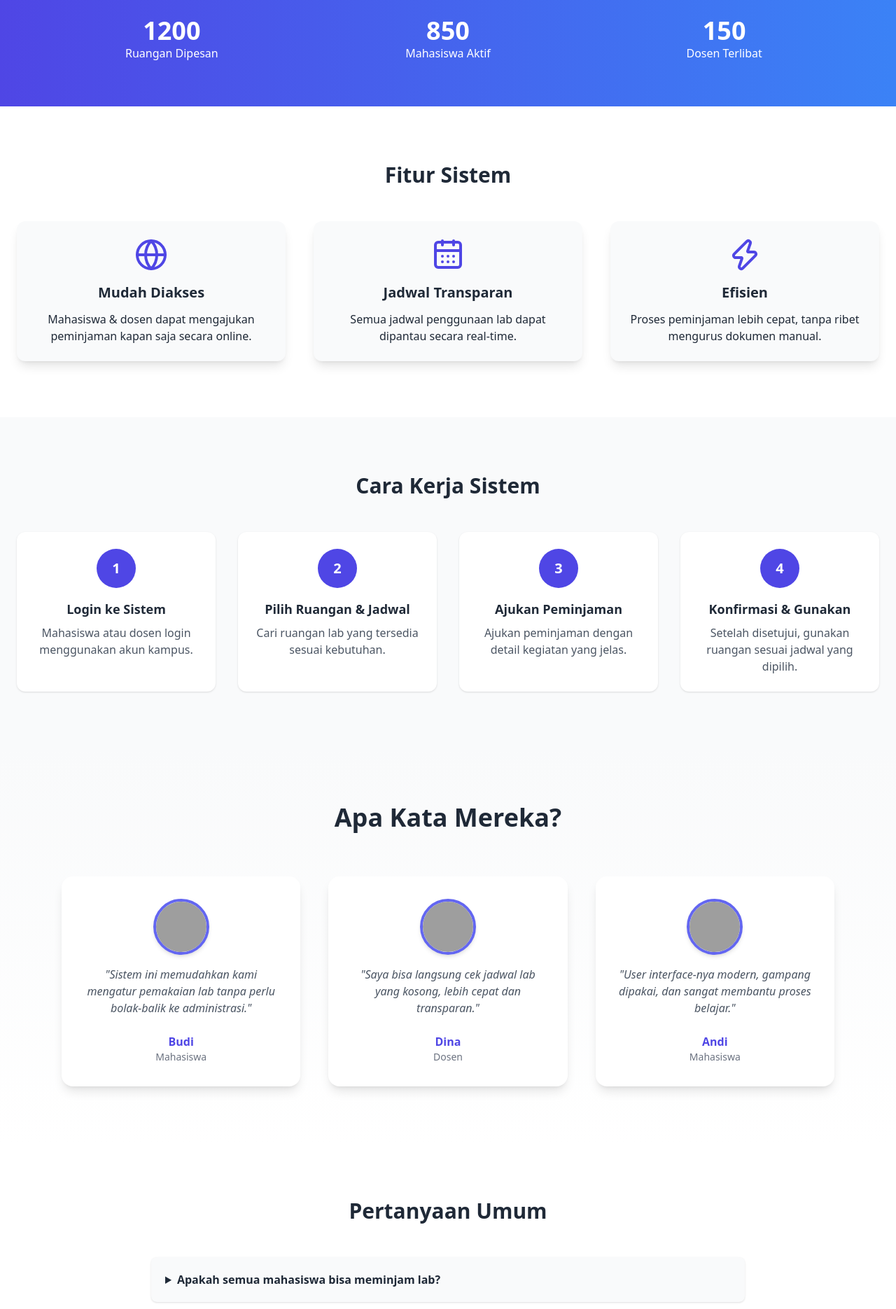
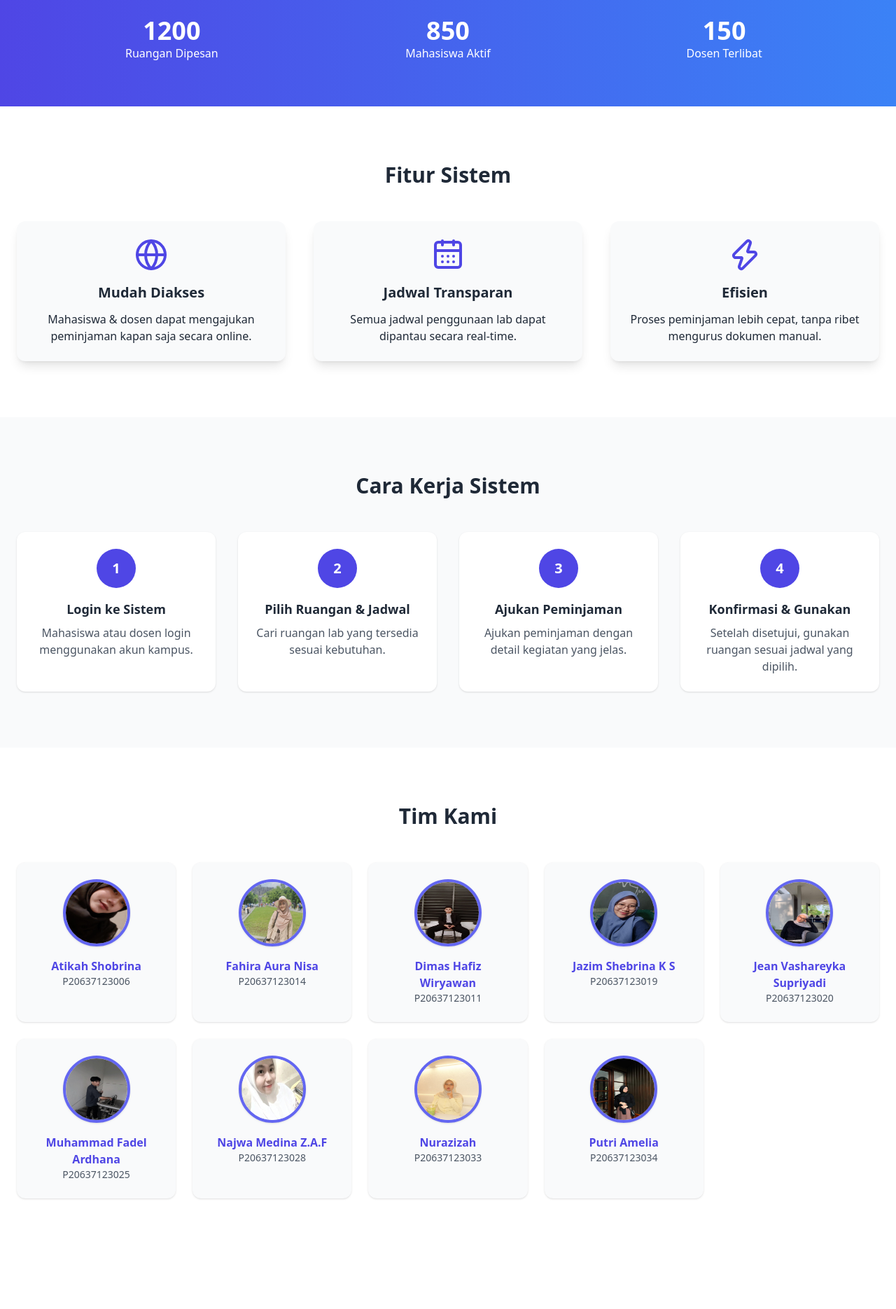
Before and after one commit to njwnfa/peminjaman_ruangan, a CodeIgniter app: page /peminjaman_ruangan/ in a window 1280 px wide. Shown: the part 840-2710 px from the top of the page at 70% size. Run offline with CodeIgniter, Linux system fonts and the light colour scheme; some libraries are stand-ins or nearby versions; grey boxes are pictures that could not be loaded.

Commit message:
Add Our Team section and ruangan description field
Replaced the Testimoni section with a new Our Team section on the landing page, including team member images and details. Updated navigation links to reflect this change. Added support for a 'deskripsi' field in the admin Ruangan controller for both add and edit actions. Uploaded team member images and a new ruangan image.

```diff
--- a/application/controllers/admin/Ruangan.php
+++ b/application/controllers/admin/Ruangan.php
@@ -27,6 +27,7 @@ class Ruangan extends CI_Controller {
     public function add() {
         $nama = $this->input->post('nama_ruangan', true);
         $kapasitas = $this->input->post('kapasitas', true);
+        $deskripsi = $this->input->post('deskripsi', true);
         $status = $this->input->post('status', true) ?? 'tersedia';
 
         // Pastikan folder upload ada
@@ -58,6 +59,7 @@ class Ruangan extends CI_Controller {
         $data = [
             'nama_ruangan' => $nama,
             'kapasitas'    => $kapasitas,
+            'deskripsi'    => $deskripsi,
             'status'       => $status,
             'gambar'       => $gambar,
             'created_at'   => date('Y-m-d H:i:s')
@@ -80,6 +82,7 @@ class Ruangan extends CI_Controller {
 
         $nama = $this->input->post('nama_ruangan', true);
         $kapasitas = $this->input->post('kapasitas', true);
+        $deskripsi = $this->input->post('deskripsi', true);
         $status = $this->input->post('status', true);
 
         // Upload gambar baru jika ada
@@ -109,6 +112,7 @@ class Ruangan extends CI_Controller {
         $data = [
             'nama_ruangan' => $nama,
             'kapasitas'    => $kapasitas,
+            'deskripsi'    => $deskripsi,
             'status'       => $status,
             'gambar'       => $gambar,
             'updated_at'   => date('Y-m-d H:i:s')
--- a/application/views/landing_page.php
+++ b/application/views/landing_page.php
@@ -44,7 +44,7 @@
       <div class="hidden md:flex items-center space-x-6 font-medium">
         <a href="#fitur" class="hover:text-indigo-600 transition">Fitur</a>
         <a href="#cara-kerja" class="hover:text-indigo-600 transition">Cara Kerja</a>
-        <a href="#testimoni" class="hover:text-indigo-600 transition">Testimoni</a>
+        <a href="#our-team" class="hover:text-indigo-600 transition">Our Team</a>
         <a href="#faq" class="hover:text-indigo-600 transition">FAQ</a>
         <a href="#kontak" class="hover:text-indigo-600 transition">Kontak</a>
 
@@ -188,14 +188,13 @@
 
 
   <!-- Testimoni -->
-  <section id="testimoni" class="py-20 bg-gradient-to-b from-gray-50 to-white dark:from-gray-950 dark:to-gray-900">
+  <!-- <section id="testimoni" class="py-20 bg-gradient-to-b from-gray-50 to-white dark:from-gray-950 dark:to-gray-900">
     <div class="max-w-6xl mx-auto px-6 text-center">
       <h3 class="text-4xl font-bold mb-16 text-gray-800 dark:text-white">
         Apa Kata Mereka?
       </h3>
 
       <div class="grid md:grid-cols-3 gap-10">
-        <!-- Card 1 -->
         <div class="p-8 bg-white dark:bg-gray-900 rounded-2xl shadow-lg hover:shadow-2xl transition duration-300 transform hover:-translate-y-2">
           <div class="flex flex-col items-center">
             <img src="https://i.pravatar.cc/100?img=3" alt="Budi" class="w-20 h-20 rounded-full border-4 border-indigo-500 shadow-md mb-4">
@@ -205,7 +204,6 @@
           </div>
         </div>
 
-        <!-- Card 2 -->
         <div class="p-8 bg-white dark:bg-gray-900 rounded-2xl shadow-lg hover:shadow-2xl transition duration-300 transform hover:-translate-y-2">
           <div class="flex flex-col items-center">
             <img src="https://i.pravatar.cc/100?img=5" alt="Dina" class="w-20 h-20 rounded-full border-4 border-indigo-500 shadow-md mb-4">
@@ -215,7 +213,6 @@
           </div>
         </div>
 
-        <!-- Card 3 -->
         <div class="p-8 bg-white dark:bg-gray-900 rounded-2xl shadow-lg hover:shadow-2xl transition duration-300 transform hover:-translate-y-2">
           <div class="flex flex-col items-center">
             <img src="https://i.pravatar.cc/100?img=7" alt="Andi" class="w-20 h-20 rounded-full border-4 border-indigo-500 shadow-md mb-4">
@@ -226,8 +223,73 @@
         </div>
       </div>
     </div>
+  </section> -->
+
+
+  <!-- Our Team -->
+  <section id="our-team" class="py-20 bg-white dark:bg-gray-900">
+    <div class="max-w-7xl mx-auto px-6">
+      <h3 class="text-3xl font-bold text-center mb-12">Tim Kami</h3>
+
+      <div class="grid grid-cols-2 sm:grid-cols-3 md:grid-cols-5 gap-6">
+        <!-- 10 anggota tim -->
+        <div class="team-card p-6 bg-gray-50 dark:bg-gray-800 rounded-xl text-center shadow hover:shadow-2xl transition">
+          <img src="<?= base_url('assets/images/team/atika.jpeg'); ?>" alt="Atikah" class="w-24 h-24 rounded-full mx-auto mb-4 border-4 border-indigo-500 shadow" />
+          <h4 class="font-semibold text-indigo-600">Atikah Shobrina</h4>
+          <p class="text-sm text-gray-600 dark:text-gray-300">P20637123006</p>
+        </div>
+
+        <div class="team-card p-6 bg-gray-50 dark:bg-gray-800 rounded-xl text-center shadow hover:shadow-2xl transition">
+          <img src="<?= base_url('assets/images/team/fahira.jpeg'); ?>" alt="Fahira" class="w-24 h-24 rounded-full mx-auto mb-4 border-4 border-indigo-500 shadow" />
+          <h4 class="font-semibold text-indigo-600">Fahira Aura Nisa </h4>
+          <p class="text-sm text-gray-600 dark:text-gray-300">P20637123014</p>
+        </div>
+
+        <div class="team-card p-6 bg-gray-50 dark:bg-gray-800 rounded-xl text-center shadow hover:shadow-2xl transition">
+          <img src="<?= base_url('assets/images/team/dimas.jpeg'); ?>" alt="Dimas" class="w-24 h-24 rounded-full mx-auto mb-4 border-4 border-indigo-500 shadow" />
+          <h4 class="font-semibold text-indigo-600">Dimas Hafiz Wiryawan</h4>
+          <p class="text-sm text-gray-600 dark:text-gray-300">P20637123011</p>
+        </div>
+
+        <div class="team-card p-6 bg-gray-50 dark:bg-gray-800 rounded-xl text-center shadow hover:shadow-2xl transition">
+          <img src="<?= base_url('assets/images/team/jazim.jpeg'); ?>" alt="Jazim" class="w-24 h-24 rounded-full mx-auto mb-4 border-4 border-indigo-500 shadow" />
+          <h4 class="font-semibold text-indigo-600">Jazim Shebrina K S</h4>
+          <p class="text-sm text-gray-600 dark:text-gray-300">P20637123019</p>
+        </div>
+
+        <div class="team-card p-6 bg-gray-50 dark:bg-gray-800 rounded-xl text-center shadow hover:shadow-2xl transition">
+          <img src="<?= base_url('assets/images/team/jean.jpeg'); ?>" alt="Jean" class="w-24 h-24 rounded-full mx-auto mb-4 border-4 border-indigo-500 shadow" />
+          <h4 class="font-semibold text-indigo-600">Jean Vashareyka Supriyadi</h4>
+          <p class="text-sm text-gray-600 dark:text-gray-300">P20637123020</p>
+        </div>
+
+        <div class="team-card p-6 bg-gray-50 dark:bg-gray-800 rounded-xl text-center shadow hover:shadow-2xl transition">
+          <img src="<?= base_url('assets/images/team/fadel.jpeg'); ?>" alt="Fadel" class="w-24 h-24 rounded-full mx-auto mb-4 border-4 border-indigo-500 shadow" />
+          <h4 class="font-semibold text-indigo-600">Muhammad Fadel Ardhana </h4>
+          <p class="text-sm text-gray-600 dark:text-gray-300">P20637123025</p>
+        </div>
+
+        <div class="team-card p-6 bg-gray-50 dark:bg-gray-800 rounded-xl text-center shadow hover:shadow-2xl transition">
+          <img src="<?= base_url('assets/images/team/najwa.jpeg'); ?>" alt="Najwa" class="w-24 h-24 rounded-full mx-auto mb-4 border-4 border-indigo-500 shadow" />
+          <h4 class="font-semibold text-indigo-600">Najwa Medina Z.A.F</h4>
+          <p class="text-sm text-gray-600 dark:text-gray-300">P20637123028</p>
+        </div>
+
+        <div class="team-card p-6 bg-gray-50 dark:bg-gray-800 rounded-xl text-center shadow hover:shadow-2xl transition">
+          <img src="<?= base_url('assets/images/team/nur.jpeg'); ?>" alt="Nurazizah" class="w-24 h-24 rounded-full mx-auto mb-4 border-4 border-indigo-500 shadow" />
+          <h4 class="font-semibold text-indigo-600">Nurazizah</h4>
+          <p class="text-sm text-gray-600 dark:text-gray-300">P20637123033</p>
+        </div>
+
+        <div class="team-card p-6 bg-gray-50 dark:bg-gray-800 rounded-xl text-center shadow hover:shadow-2xl transition">
+          <img src="<?= base_url('assets/images/team/putri.jpeg'); ?>" alt="Putri" class="w-24 h-24 rounded-full mx-auto mb-4 border-4 border-indigo-500 shadow" />
+          <h4 class="font-semibold text-indigo-600">Putri Amelia</h4>
+          <p class="text-sm text-gray-600 dark:text-gray-300">P20637123034</p>
+        </div>
+
+      </div>
+    </div>
   </section>
-
 
   <!-- FAQ -->
   <section id="faq" class="py-20 bg-white dark:bg-gray-900">
@@ -304,6 +366,14 @@
       gsap.from(card, {
         scrollTrigger: { trigger: card, start: "top 85%" },
         scale: 0.9, opacity: 0, duration: 0.8, delay: i * 0.2
+      });
+    });
+
+    // Team cards animation
+    gsap.utils.toArray(".team-card").forEach((card, i) => {
+      gsap.from(card, {
+        scrollTrigger: { trigger: card, start: "top 85%" },
+        y: 40, opacity: 0, duration: 0.8, delay: i * 0.06
       });
     });
 
--- a/application/views/layouts/header.php
+++ b/application/views/layouts/header.php
@@ -30,7 +30,7 @@
       <div class="hidden md:flex items-center space-x-6 font-medium">
         <a href="<?= base_url('#fitur') ?>" class="hover:text-indigo-600 transition">Fitur</a>
         <a href="<?= base_url('#cara-kerja') ?>" class="hover:text-indigo-600 transition">Cara Kerja</a>
-        <a href="<?= base_url('#testimoni') ?>" class="hover:text-indigo-600 transition">Testimoni</a>
+        <a href="<?= base_url('#our-team') ?>" class="hover:text-indigo-600 transition">Our Team</a>
         <a href="<?= base_url('#faq') ?>" class="hover:text-indigo-600 transition">FAQ</a>
         <a href="<?= base_url('#kontak') ?>" class="hover:text-indigo-600 transition">Kontak</a>
 
```
Also changed, not shown: assets/images/team/atika.jpeg (added), assets/images/team/dimas.jpeg (added), assets/images/team/fadel.jpeg (added), assets/images/team/fahira.jpeg (added), assets/images/team/jazim.jpeg (added), assets/images/team/jean.jpeg (added), assets/images/team/najwa.jpeg (added), assets/images/team/nur.jpeg (added), assets/images/team/putri.jpeg (added), uploads/ruangan/a355299f17aa5ae24fab219eaaee3460.png (added).
